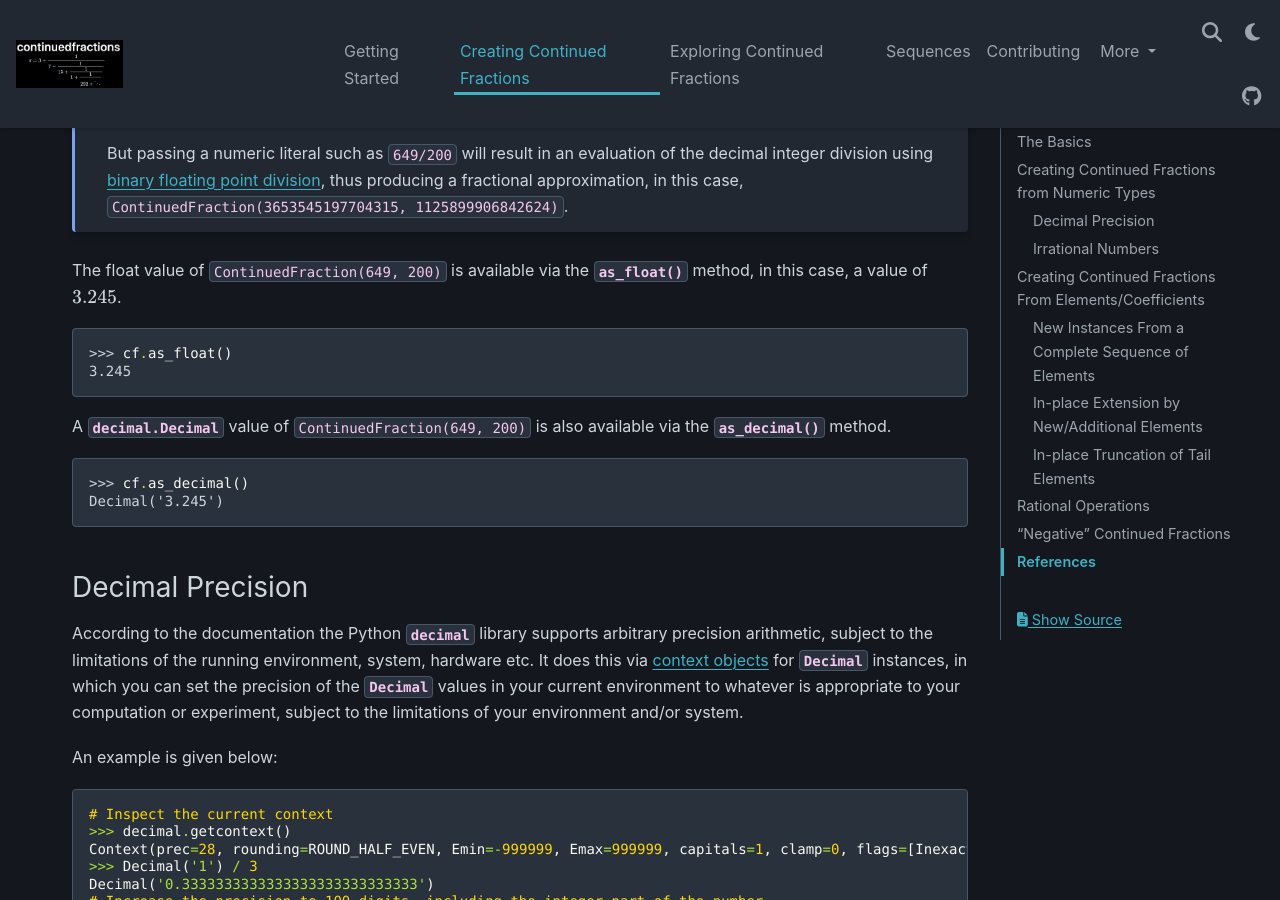
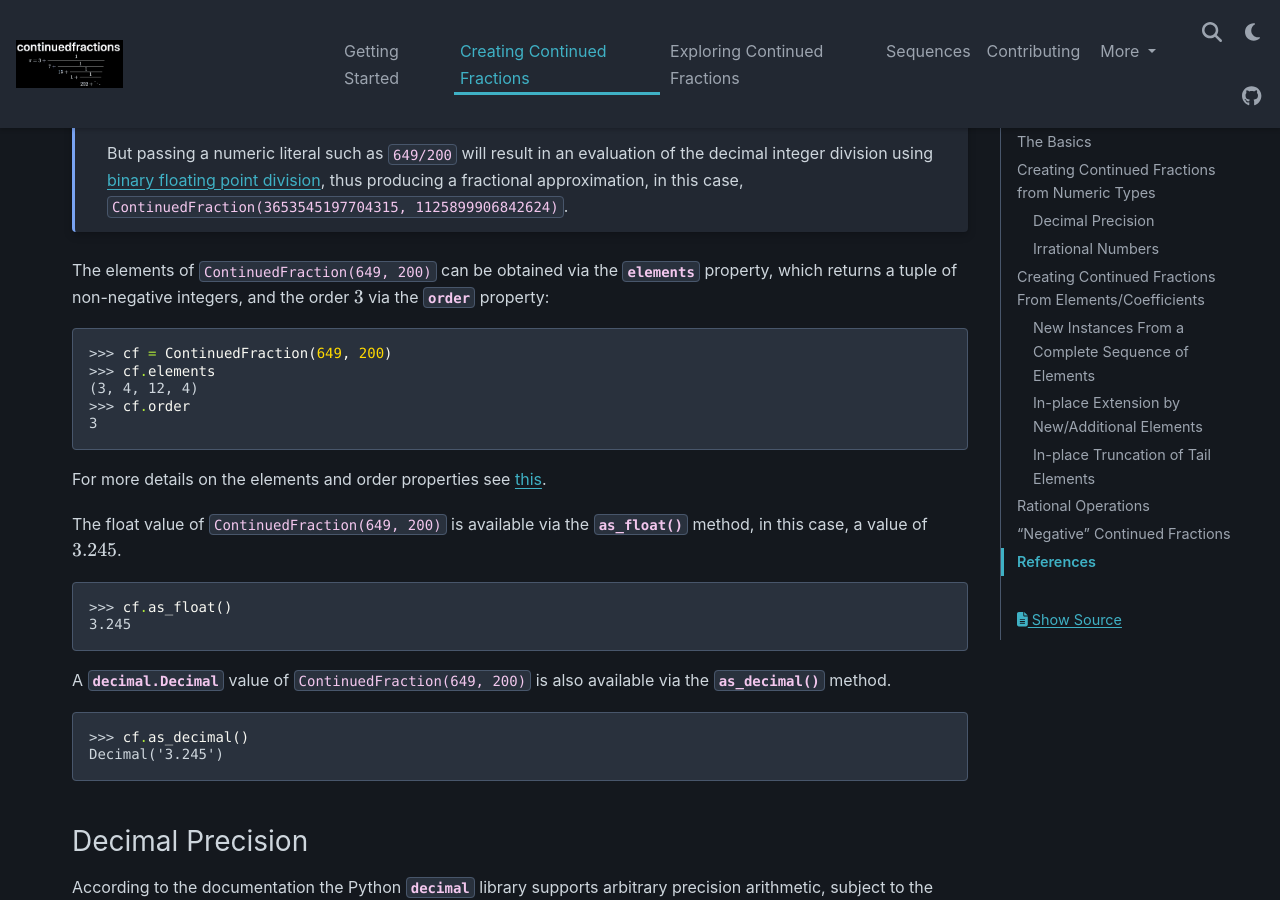
Before and after one commit to sr-murthy/continuedfractions, a Sphinx documentation site: the page built from docs/sources/creating-continued-fractions.rst, in a window 1280 px wide and 900 px high, scrolled down 1949 px. Built offline with Sphinx 7.4.7 and the PyData theme 0.15.4, drawn with Linux system fonts in a browser that asks for light colours; nearby versions of some CDN libraries; some of the changed text lies outside the part shown.

Commit message:
Release `v0.17.3` (#114)
* chore: bump version refs to `0.17.3`

* chore: misc. fixes and improvements in the Sphinx docs, readme and contributions MD  + fix gap in validation logic in some `lib` functions

* docs: tweak sequences docs

* chore: tweak release date in citation file

* docs: fixes and improvements in the exploring continued fractions page

* chore: fix release date in citation file

* docs: further fixes and refinements in the docs for convergents and sequences

```diff
--- a/docs/index.rst
+++ b/docs/index.rst
@@ -23,7 +23,7 @@ The package is designed for users interested in:
    * infinite and generalised continued fractions
    * symbolic representations of or operations with continued fractions
 
-   These are `planned <https://github.com/sr-murthy/continuedfractions/issues>`_ for future releases.
+   Some - but not necessarily all - of these features may be considered for `future release <https://github.com/sr-murthy/continuedfractions/issues>`_.
 
 Interested users can :doc:`start here <sources/getting-started>`, or go straight to the :doc:`API reference <sources/api-reference>`. If you're interested in contributing you can start with the :doc:`contributions guide <sources/contributing>`.
 
--- a/docs/sources/contributing.rst
+++ b/docs/sources/contributing.rst
@@ -160,7 +160,7 @@ The CI/CD pipelines are defined in the `CI YML <https://github.com/sr-murthy/con
 Versioning and Releases :fas:`upload`
 =====================================
 
-The `PyPI package <https://pypi.org/project/continuedfractions/>`_ is currently at version ``0.17.2`` - the goal is to use `semantic versioning <https://semver.org/>`_ consistently for all future releases, but some earlier releases do not comply with strict semantic versioning.
+The `PyPI package <https://pypi.org/project/continuedfractions/>`_ is currently at version ``0.17.3`` - the goal is to use `semantic versioning <https://semver.org/>`_ consistently for all future releases, but some earlier releases do not comply with strict semantic versioning.
 
 There is currently no dedicated pipeline for releases - both `GitHub releases <https://github.com/sr-murthy/continuedfractions/releases>`_ and `PyPI packages <https://pypi.org/project/continuedfractions>`_ are published manually, but both have the same version tag.
 
--- a/docs/sources/creating-continued-fractions.rst
+++ b/docs/sources/creating-continued-fractions.rst
@@ -67,6 +67,18 @@ The :py:class:`~continuedfractions.continuedfraction.ContinuedFraction` instance
    The same instance can also be constructed using ``ContinuedFraction('649/200')``, ``ContinuedFraction('3.245')``, ``ContinuedFraction(Fraction(649, 200))``, ``ContinuedFraction(Fraction(649), 200))``, ``ContinuedFraction(649, Fraction(200)))``, and ``ContinuedFraction(Decimal('3.245'))``, and even ``ContinuedFraction(ContinuedFraction(649, 200))`` .
 
    But passing a numeric literal such as ``649/200`` will result in an evaluation of the decimal integer division using `binary floating point division <https://docs.python.org/3/tutorial/floatingpoint.html>`_, thus producing a fractional approximation, in this case, ``ContinuedFraction(3653545197704315, 1125899906842624)``.
+
+The elements of ``ContinuedFraction(649, 200)`` can be obtained via the :py:attr:`~continuedfractions.continuedfraction.ContinuedFraction.elements` property, which returns a tuple of non-negative integers, and the order :math:`3` via the :py:attr:`~continuedfractions.continuedfraction.ContinuedFraction.order` property:
+
+.. code:: python
+
+   >>> cf = ContinuedFraction(649, 200)
+   >>> cf.elements
+   (3, 4, 12, 4)
+   >>> cf.order
+   3
+
+For more details on the elements and order properties see :ref:`this <exploring-continued-fractions.elements-and-orders>`.
 
 The float value of ``ContinuedFraction(649, 200)`` is available via the :py:meth:`~continuedfractions.continuedfraction.ContinuedFraction.as_float()` method, in this case, a value of :math:`3.245`.
 
@@ -390,7 +402,7 @@ where :math:`R_1 = [a_1; a_2, \ldots, a_n]` is the "residual", :math:`(n - 1)`-o
 
    For integers :math:`0 < b < a`, if :math:`\frac{a}{b}` (:math:`> 1`) has the simple continued fraction :math:`[a_0; a_1, \ldots, a_n]` of order :math:`n`, then :math:`0 < \frac{b}{a} < 1` has the "inverted" simple continued fraction :math:`[0; a_0, a_1, \ldots, a_n]` of order :math:`n + 1`. Both are unique if :math:`a_n > 1`.
 
-   Also, if :math:`m` is any integer then :math:`m + [a_0;a_1,\ldots, a_n] = [a_0;a_1,\ldots, a_n] + m` is a symbolic expression for  :math:`[m;] + [a_0;a_1,\ldots, a_n] = [a_0;a_1,\ldots, a_n] + [m;] = [a_0 + m;a_1,\ldots, a_n]`, where :math:`[m;]` is the continued fraction of :math:`m`.
+   Also, if :math:`m` is any integer then :math:`m + [a_0;a_1,\ldots, a_n] = [a_0;a_1,\ldots, a_n] + m` denotes the continued fraction :math:`[m;] + [a_0;a_1,\ldots, a_n] = [a_0;a_1,\ldots, a_n] + [m;] = [a_0 + m;a_1,\ldots, a_n]`, where :math:`[m;]` is the continued fraction of :math:`m`.
 
 We can write :math:`-a = -(qb + v)` as:
 
--- a/docs/sources/sequences.rst
+++ b/docs/sources/sequences.rst
@@ -500,14 +500,14 @@ The result for a given :math:`n \geq 1` is a generator of coprime pairs, yielded
 
 The implementation of :py:meth:`~continuedfractions.sequences.KSRMTree.search_root` is guaranteed to terminate for any given :math:`n`, as there is always a finite subset of nodes :math:`(a, b)` satisfying the conditions :math:`1 \leq b < a \leq n` and :math:`(a, b) = 1`, and nodes that don't satisfy these conditions are discarded (pruned).
 
-As the KSRM trees are infinite ternary trees the worst-case time and space complexity of a standard DFS, for a given :math:`n`, on either tree, are determined by the (variable) search depth :math:`d`, and the (constant) branching factor of :math:`3`. The current implementation of :py:meth:`~continuedfractions.sequences.KSRMTree.search_root`, which uses DFS, has a worst-case time complexity which is exponential (:math:`O(3^d)`) - optimising it would require a different approach where the search is not based on branch-by-branch traversal, but on a precalculated sequence of the exact nodes which meet the search criteria for a given :math:`n`. There is a `repository issue/ticket <https://github.com/sr-murthy/continuedfractions/issues/109>`_ for this optimisation. For space complexity the combination of backtracking and pruning "failed" nodes in the search ensures that for any given :math:`n` the smallest fraction of nodes are stored in memory at any given time - see the :py:meth:`~continuedfractions.sequences.KSRMTree._backtrack` and :py:meth:`~continuedfractions.sequences.KSRMTree.search_root` methods for more details.
+As the KSRM trees are infinite ternary trees the worst-case time and space complexity of a standard DFS, for a given :math:`n`, on either tree, are determined by the (variable) search depth :math:`d`, and the (constant) branching factor of :math:`3`. The current implementation of :py:meth:`~continuedfractions.sequences.KSRMTree.search_root`, which uses DFS, has a worst-case time complexity which is exponential (:math:`O(3^d)`) - optimising it would require a different approach where the search is based not on the standard DFS traversal and bounds test of nodes, but on calculating the sequence of the exact nodes which meet the search criteria for a given :math:`n`. There is a `repository issue/ticket <https://github.com/sr-murthy/continuedfractions/issues/109>`_ for this optimisation. For space complexity the combination of backtracking and pruning "failed" nodes in the search ensures that for any given :math:`n` the smallest fraction of nodes are stored in memory at any given time - see the :py:meth:`~continuedfractions.sequences.KSRMTree._backtrack` and :py:meth:`~continuedfractions.sequences.KSRMTree.search_root` methods for more details.
 
 .. _sequences.farey-sequences:
 
 Farey Sequences
 ===============
 
-The :py:func:`~continuedfractions.sequences.farey_sequence` function can be used to generate `Farey sequences <https://en.wikipedia.org/wiki/Farey_sequence>`_:
+The :py:func:`~continuedfractions.sequences.farey_sequence` function can be used to compute `Farey sequences <https://en.wikipedia.org/wiki/Farey_sequence>`_:
 
 .. code:: python
 
--- a/src/continuedfractions/version.py
+++ b/src/continuedfractions/version.py
@@ -1 +1 @@
-__version__ = "0.17.2"
+__version__ = "0.17.3"
```
Also changed, not shown: other parts of docs/sources/creating-continued-fractions.rst (+1 -1 lines), CONTRIBUTING.md (+2 -2 lines), README.md (+2 -2 lines), docs/sources/exploring-continued-fractions.rst (+52 -35 lines), 4 other files.
